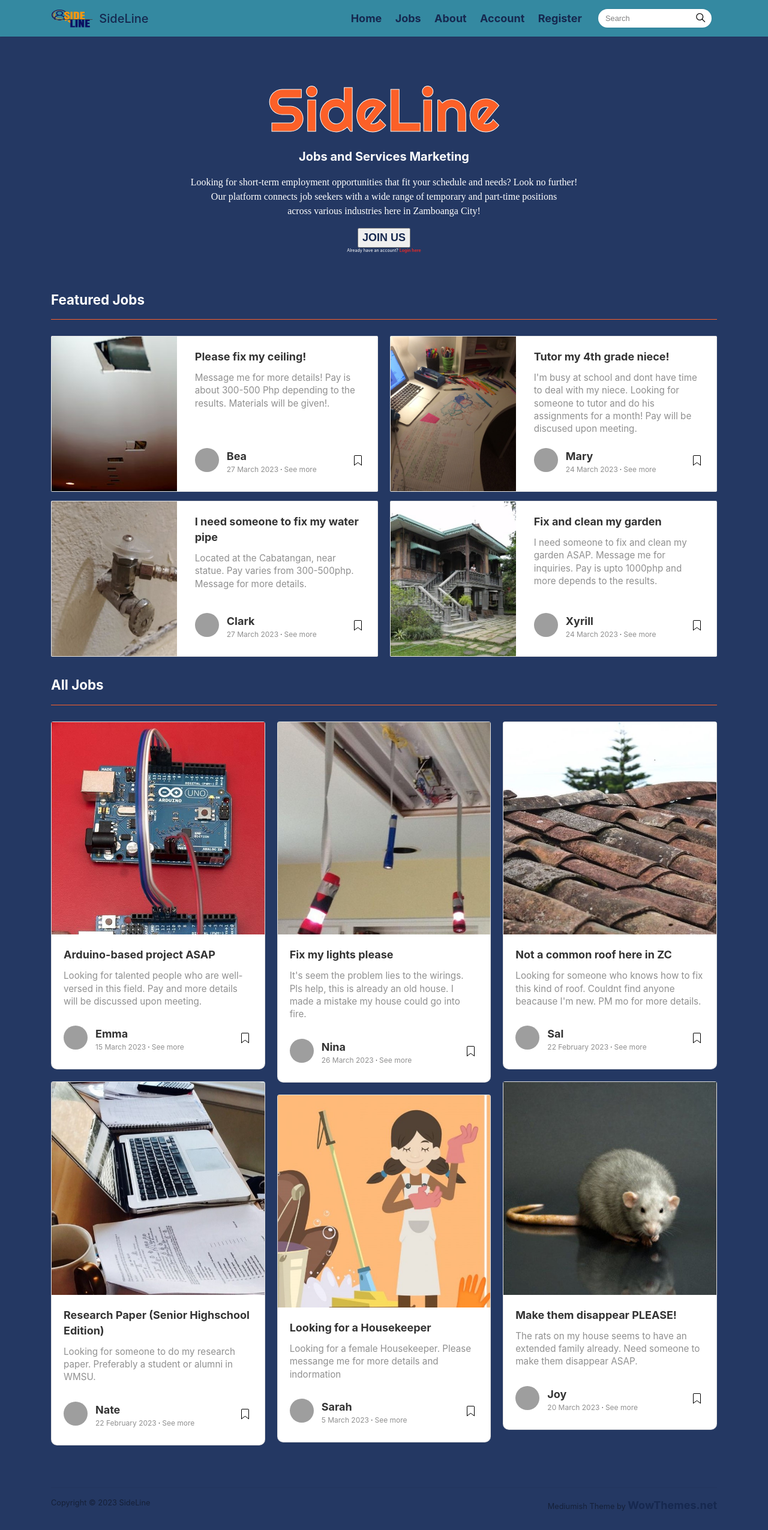
After one commit to ErnestClarkB/sideline, a PHP site: page /sideline_php/index.php in a window 1280 px wide. The commit adds this page. Shown: the whole page at 60% size. Run offline with PHP 8.4, Linux system fonts and the light colour scheme; some libraries are stand-ins or nearby versions; grey boxes are pictures that could not be loaded.

Commit message:
changes-font

```diff
--- a/assets/css/mediumish.css
+++ b/assets/css/mediumish.css
@@ -608,7 +608,21 @@ ul.tags li a:hover {
 
 }
 
+.submit_btn{
+	color: #f8f4f4;
+	text-align: center;
+	width: fit-content;
+}
 
+.footer_1{
+	width: 100%;
+	color: #00ab6b;
+}
+
+.span-foot{
+	color: #ffffff;
+	font-family:sans-serif ;
+}
 
 /* JOBS HTML */
 
--- /dev/null
+++ b/sideline_php/index.php
@@ -0,0 +1,416 @@
+<?php
+
+?>
+
+<!DOCTYPE html>
+<html lang="en">
+<head>
+<meta charset="utf-8">
+<meta name="viewport" content="width=device-width, initial-scale=1, shrink-to-fit=no">
+<meta name="description" content="">
+<meta name="author" content="">
+<link rel="icon" href="assets\img\logo.ico">
+<title>SideLine</title>
+<!-- Bootstrap core CSS -->
+<link href="assets/css/bootstrap.min.css" rel="stylesheet">
+<!-- Fonts -->
+<link href="https://maxcdn.bootstrapcdn.com/font-awesome/4.7.0/css/font-awesome.min.css" rel="stylesheet">
+<link href="https://fonts.googleapis.com/css?family=Righteous" rel="stylesheet">
+<!-- Custom styles for this template -->
+<link href="assets/css/mediumish.css" rel="stylesheet">
+</head>
+<body>
+
+<!-- Begin Nav
+================================================== -->
+<nav class="navbar navbar-toggleable-md navbar-dark bg-dark fixed-top mediumnavigation">
+<button class="navbar-toggler navbar-toggler-right" type="button" data-toggle="collapse" data-target="#navbarsExampleDefault" aria-controls="navbarsExampleDefault" aria-expanded="false" aria-label="Toggle navigation">
+<span class="navbar-toggler-icon"></span>
+</button>
+<div class="container">
+	<!-- Begin Logo -->
+	<a class="navbar-brand" href="index.html">
+	<img src="./assets/img/logo.png" alt="logo" style="height: 100px; width: 70px;"class="d-inline-block align-top" alt="">
+    SideLine
+	</a>
+	<!-- End Logo -->
+	<div class="collapse navbar-collapse" id="navbarsExampleDefault">
+		<!-- Begin Menu -->
+		<ul class="navbar-nav ml-auto">
+			<li class="nav-item active">
+			<a class="nav-link" href="index.html">Home<span class="sr-only">(current)</span></a>
+			</li>
+
+			<li class="nav-item">
+			<a class="nav-link" href="jobs.html">Jobs</a>
+			</li>
+
+			<li class="nav-item">
+				<a class="nav-link" href="about.html">About</a>
+			</li>
+
+			<li class="nav-item">
+			<a class="nav-link" href="account.html">Account</a>
+			</li>
+
+			<li class="nav-item">
+				<a class="nav-link" href="register.html">Register</a>
+				</li>
+		</ul>
+		<!-- End Menu -->
+		<!-- Begin Search -->
+		<form class="form-inline my-2 my-lg-0">
+			<input class="form-control mr-sm-2" type="text" placeholder="Search">
+			<span class="search-icon"><svg class="svgIcon-use" width="25" height="25" viewbox="0 0 25 25"><path d="M20.067 18.933l-4.157-4.157a6 6 0 1 0-.884.884l4.157 4.157a.624.624 0 1 0 .884-.884zM6.5 11c0-2.62 2.13-4.75 4.75-4.75S16 8.38 16 11s-2.13 4.75-4.75 4.75S6.5 13.62 6.5 11z"></path></svg></span>
+		</form>
+		<!-- End Search -->
+	</div>
+</div>
+</nav>
+<!-- End Nav
+================================================== -->
+
+
+
+<!-- Begin Site Title
+================================================== -->
+<div class="container">
+	<div class="mainheading">
+		<h1 class="sitetitle">SideLine</h1>
+		<p class="lead">
+			 Jobs and Services Marketing
+		</p>
+		<p class="shortdescription">
+			Looking for short-term employment opportunities that fit your schedule and needs? Look no further!
+			<br> Our platform connects job seekers with a wide range of temporary and part-time positions
+			<br> across various industries here in Zamboanga City!
+		</p>
+		<button class="cn"><a href="./register.html">JOIN US</a></button>
+		<p class="shortdescription-add">
+		Already have an account? <a href="login.html">Login here</a>
+
+	</div>
+<!-- End Site Title
+================================================== -->
+
+	<!-- Begin Featured
+	================================================== -->
+	<section class="featured-posts">
+	<div class="section-title">
+		<h2><span>Featured Jobs</span></h2>
+	</div>
+	<div class="card-columns listfeaturedtag">
+
+		<!-- begin post -->
+		<div class="card">
+			<div class="row">
+				<div class="col-md-5 wrapthumbnail">
+					<a href="post.html">
+						<div class="thumbnail" style="background-image:url(./assets/img/demopic/holeintheceiling.jpg);">
+						</div>
+					</a>
+				</div>
+				<div class="col-md-7">
+					<div class="card-block">
+						<h2 class="card-title"><a href="post.html">Please fix my ceiling!</a></h2>
+						<h4 class="card-text">Message me for more details! Pay is about 300-500 Php depending to the results. Materials will be given!.</h4>
+						<div class="metafooter">
+							<div class="wrapfooter">
+								<span class="meta-footer-thumb">
+								<a href="author.html"><img class="author-thumb" src="https://www.gravatar.com/avatar/e56154546cf4be74e393c62d1ae9f9d4?s=250&amp;d=mm&amp;r=x" alt="Sal"></a>
+								</span>
+								<span class="author-meta">
+								<span class="post-name"><a href="author.html">Bea</a></span><br/>
+								<span class="post-date">27 March 2023</span><span class="dot"></span><span class="post-read">See more</span>
+								</span>
+								<span class="post-read-more"><a href="post.html" title="Read Story"><svg class="svgIcon-use" width="25" height="25" viewbox="0 0 25 25"><path d="M19 6c0-1.1-.9-2-2-2H8c-1.1 0-2 .9-2 2v14.66h.012c.01.103.045.204.12.285a.5.5 0 0 0 .706.03L12.5 16.85l5.662 4.126a.508.508 0 0 0 .708-.03.5.5 0 0 0 .118-.285H19V6zm-6.838 9.97L7 19.636V6c0-.55.45-1 1-1h9c.55 0 1 .45 1 1v13.637l-5.162-3.668a.49.49 0 0 0-.676 0z" fill-rule="evenodd"></path></svg></a></span>
+							</div>
+						</div>
+					</div>
+				</div>
+			</div>
+		</div>
+		<!-- end post -->
+
+		<!-- begin post -->
+		<div class="card">
+			<div class="row">
+				<div class="col-md-5 wrapthumbnail">
+					<a href="post.html">
+						<div class="thumbnail" style="background-image:url(./assets/img/demopic/fixplumb.jpg);">
+						</div>
+					</a>
+				</div>
+				<div class="col-md-7">
+					<div class="card-block">
+						<h2 class="card-title"><a href="post.html">I need someone to fix my water pipe</a></h2>
+						<h4 class="card-text">Located at the Cabatangan, near statue. Pay varies from 300-500php. Message for more details.</h4>
+						<div class="metafooter">
+							<div class="wrapfooter">
+								<span class="meta-footer-thumb">
+								<a href="author.html"><img class="author-thumb" src="https://www.gravatar.com/avatar/e56154546cf4be74e393c62d1ae9f9d4?s=250&amp;d=mm&amp;r=x" alt="Sal"></a>
+								</span>
+								<span class="author-meta">
+								<span class="post-name"><a href="author.html">Clark</a></span><br/>
+								<span class="post-date">27 March 2023</span><span class="dot"></span><span class="post-read">See more</span>
+								</span>
+								<span class="post-read-more"><a href="post.html" title="Read Story"><svg class="svgIcon-use" width="25" height="25" viewbox="0 0 25 25"><path d="M19 6c0-1.1-.9-2-2-2H8c-1.1 0-2 .9-2 2v14.66h.012c.01.103.045.204.12.285a.5.5 0 0 0 .706.03L12.5 16.85l5.662 4.126a.508.508 0 0 0 .708-.03.5.5 0 0 0 .118-.285H19V6zm-6.838 9.97L7 19.636V6c0-.55.45-1 1-1h9c.55 0 1 .45 1 1v13.637l-5.162-3.668a.49.49 0 0 0-.676 0z" fill-rule="evenodd"></path></svg></a></span>
+							</div>
+						</div>
+					</div>
+				</div>
+			</div>
+		</div>
+		<!--end post -->
+
+		<!-- begin post -->
+		<div class="card">
+			<div class="row">
+				<div class="col-md-5 wrapthumbnail">
+					<a href="post.html">
+						<div class="thumbnail" style="background-image:url(./assets/img/demopic/tutormyneice.jpg);">
+						</div>
+					</a>
+				</div>
+				<div class="col-md-7">
+					<div class="card-block">
+						<h2 class="card-title"><a href="post.html">Tutor my 4th grade niece!</a></h2>
+						<h4 class="card-text">I'm busy at school and dont have time to deal with my niece. Looking for someone to tutor and do his assignments for a month! Pay will be discused upon meeting.</h4>
+						<div class="metafooter">
+							<div class="wrapfooter">
+								<span class="meta-footer-thumb">
+								<a href="author.html"><img class="author-thumb" src="https://www.gravatar.com/avatar/e56154546cf4be74e393c62d1ae9f9d4?s=250&amp;d=mm&amp;r=x" alt="Sal"></a>
+								</span>
+								<span class="author-meta">
+								<span class="post-name"><a href="author.html">Mary</a></span><br/>
+								<span class="post-date">24 March 2023</span><span class="dot"></span><span class="post-read">See more</span>
+								</span>
+								<span class="post-read-more"><a href="post.html" title="Read Story"><svg class="svgIcon-use" width="25" height="25" viewbox="0 0 25 25"><path d="M19 6c0-1.1-.9-2-2-2H8c-1.1 0-2 .9-2 2v14.66h.012c.01.103.045.204.12.285a.5.5 0 0 0 .706.03L12.5 16.85l5.662 4.126a.508.508 0 0 0 .708-.03.5.5 0 0 0 .118-.285H19V6zm-6.838 9.97L7 19.636V6c0-.55.45-1 1-1h9c.55 0 1 .45 1 1v13.637l-5.162-3.668a.49.49 0 0 0-.676 0z" fill-rule="evenodd"></path></svg></a></span>
+							</div>
+						</div>
+					</div>
+				</div>
+			</div>
+		</div>
+		<!-- end post -->
+
+		<!-- begin post -->
+		<div class="card">
+			<div class="row">
+				<div class="col-md-5 wrapthumbnail">
+					<a href="post.html">
+						<div class="thumbnail" style="background-image:url(./assets/img/demopic/cleanthegarden.jpg);">
+						</div>
+					</a>
+				</div>
+				<div class="col-md-7">
+					<div class="card-block">
+						<h2 class="card-title"><a href="post.html">Fix and clean my garden</a></h2>
+						<h4 class="card-text">I need someone to fix and clean my garden ASAP. Message me for inquiries. Pay is upto 1000php and more depends to the results.</h4>
+						<div class="metafooter">
+							<div class="wrapfooter">
+								<span class="meta-footer-thumb">
+								<a href="author.html"><img class="author-thumb" src="https://www.gravatar.com/avatar/e56154546cf4be74e393c62d1ae9f9d4?s=250&amp;d=mm&amp;r=x" alt="Sal"></a>
+								</span>
+								<span class="author-meta">
+								<span class="post-name"><a href="author.html">Xyrill</a></span><br/>
+								<span class="post-date">24 March 2023</span><span class="dot"></span><span class="post-read">See more</span>
+								</span>
+								<span class="post-read-more"><a href="post.html" title="Read Story"><svg class="svgIcon-use" width="25" height="25" viewbox="0 0 25 25"><path d="M19 6c0-1.1-.9-2-2-2H8c-1.1 0-2 .9-2 2v14.66h.012c.01.103.045.204.12.285a.5.5 0 0 0 .706.03L12.5 16.85l5.662 4.126a.508.508 0 0 0 .708-.03.5.5 0 0 0 .118-.285H19V6zm-6.838 9.97L7 19.636V6c0-.55.45-1 1-1h9c.55 0 1 .45 1 1v13.637l-5.162-3.668a.49.49 0 0 0-.676 0z" fill-rule="evenodd"></path></svg></a></span>
+							</div>
+						</div>
+					</div>
+				</div>
+			</div>
+		</div>
+		<!-- end post -->
+
+	</div>
+	</section>
+	<!-- End Featured
+	================================================== -->
+
+	<!-- Begin List Posts
+	================================================== -->
+	<section class="recent-posts">
+	<div class="section-title">
+		<h2><span>All Jobs</span></h2>
+	</div>
+	<div class="card-columns listrecent">
+
+		<!-- begin post -->
+		<div class="card">
+			<a href="post.html">
+				<img class="img-fluid" src="./assets/img/demopic/domyarduinoproj.jpg" alt="">
+			</a>
+			<div class="card-block">
+				<h2 class="card-title"><a href="post.html">Arduino-based project ASAP</a></h2>
+				<h4 class="card-text">Looking for talented people who are well-versed in this field. Pay and more details will be discussed upon meeting.</h4>
+				<div class="metafooter">
+					<div class="wrapfooter">
+						<span class="meta-footer-thumb">
+						<a href="author.html"><img class="author-thumb" src="https://www.gravatar.com/avatar/e56154546cf4be74e393c62d1ae9f9d4?s=250&amp;d=mm&amp;r=x" alt="Sal"></a>
+						</span>
+						<span class="author-meta">
+						<span class="post-name"><a href="author.html">Emma</a></span><br/>
+						<span class="post-date">15 March 2023</span><span class="dot"></span><span class="post-read">See more</span>
+						</span>
+						<span class="post-read-more"><a href="post.html" title="Read Story"><svg class="svgIcon-use" width="25" height="25" viewbox="0 0 25 25"><path d="M19 6c0-1.1-.9-2-2-2H8c-1.1 0-2 .9-2 2v14.66h.012c.01.103.045.204.12.285a.5.5 0 0 0 .706.03L12.5 16.85l5.662 4.126a.508.508 0 0 0 .708-.03.5.5 0 0 0 .118-.285H19V6zm-6.838 9.97L7 19.636V6c0-.55.45-1 1-1h9c.55 0 1 .45 1 1v13.637l-5.162-3.668a.49.49 0 0 0-.676 0z" fill-rule="evenodd"></path></svg></a></span>
+					</div>
+				</div>
+			</div>
+		</div>
+		<!-- end post -->
+
+		<!-- begin post -->
+		<div class="card">
+			<a href="post.html">
+				<img class="img-fluid" src="./assets/img/demopic/domyresearch.jpg" alt="">
+			</a>
+			<div class="card-block">
+				<h2 class="card-title"><a href="post.html">Research Paper (Senior Highschool Edition)</a></h2>
+				<h4 class="card-text">Looking for someone to do my research paper. Preferably a student or alumni in WMSU.</h4>
+				<div class="metafooter">
+					<div class="wrapfooter">
+						<span class="meta-footer-thumb">
+						<a href="author.html"><img class="author-thumb" src="https://www.gravatar.com/avatar/e56154546cf4be74e393c62d1ae9f9d4?s=250&amp;d=mm&amp;r=x" alt="Sal"></a>
+						</span>
+						<span class="author-meta">
+						<span class="post-name"><a href="author.html">Nate</a></span><br/>
+						<span class="post-date">22 February 2023</span><span class="dot"></span><span class="post-read">See more</span>
+						</span>
+						<span class="post-read-more"><a href="post.html" title="Read Story"><svg class="svgIcon-use" width="25" height="25" viewbox="0 0 25 25"><path d="M19 6c0-1.1-.9-2-2-2H8c-1.1 0-2 .9-2 2v14.66h.012c.01.103.045.204.12.285a.5.5 0 0 0 .706.03L12.5 16.85l5.662 4.126a.508.508 0 0 0 .708-.03.5.5 0 0 0 .118-.285H19V6zm-6.838 9.97L7 19.636V6c0-.55.45-1 1-1h9c.55 0 1 .45 1 1v13.637l-5.162-3.668a.49.49 0 0 0-.676 0z" fill-rule="evenodd"></path></svg></a></span>
+					</div>
+				</div>
+			</div>
+		</div>
+		<!-- end post -->
+
+		<!-- begin post -->
+		<div class="card">
+			<a href="post.html">
+				<img class="img-fluid" src="./assets/img/demopic/fixmylights.jpg" alt="">
+			</a>
+			<div class="card-block">
+				<h2 class="card-title"><a href="post.html">Fix my lights please</a></h2>
+				<h4 class="card-text">It's seem the problem lies to the wirings. Pls help, this is already an old house. I made a mistake my house could go into fire.</h4>
+				<div class="metafooter">
+					<div class="wrapfooter">
+						<span class="meta-footer-thumb">
+						<a href="author.html"><img class="author-thumb" src="https://www.gravatar.com/avatar/e56154546cf4be74e393c62d1ae9f9d4?s=250&amp;d=mm&amp;r=x" alt="Sal"></a>
+						</span>
+						<span class="author-meta">
+						<span class="post-name"><a href="author.html">Nina</a></span><br/>
+						<span class="post-date">26 March 2023</span><span class="dot"></span><span class="post-read">See more</span>
+						</span>
+						<span class="post-read-more"><a href="post.html" title="Read Story"><svg class="svgIcon-use" width="25" height="25" viewbox="0 0 25 25"><path d="M19 6c0-1.1-.9-2-2-2H8c-1.1 0-2 .9-2 2v14.66h.012c.01.103.045.204.12.285a.5.5 0 0 0 .706.03L12.5 16.85l5.662 4.126a.508.508 0 0 0 .708-.03.5.5 0 0 0 .118-.285H19V6zm-6.838 9.97L7 19.636V6c0-.55.45-1 1-1h9c.55 0 1 .45 1 1v13.637l-5.162-3.668a.49.49 0 0 0-.676 0z" fill-rule="evenodd"></path></svg></a></span>
+					</div>
+				</div>
+			</div>
+		</div>
+		<!-- end post -->
+
+		<!-- begin post -->
+		<div class="card">
+			<a href="post.html">
+				<img class="img-fluid" src="./assets/img/demopic/femhousekeeper.jpg" alt="">
+			</a>
+			<div class="card-block">
+				<h2 class="card-title"><a href="post.html">Looking for a Housekeeper</a></h2>
+				<h4 class="card-text">Looking for a female Housekeeper. Please messange me for more details and indormation</h4>
+				<div class="metafooter">
+					<div class="wrapfooter">
+						<span class="meta-footer-thumb">
+						<a href="author.html"><img class="author-thumb" src="https://www.gravatar.com/avatar/e56154546cf4be74e393c62d1ae9f9d4?s=250&amp;d=mm&amp;r=x" alt="Sal"></a>
+						</span>
+						<span class="author-meta">
+						<span class="post-name"><a href="author.html">Sarah</a></span><br/>
+						<span class="post-date">5 March 2023</span><span class="dot"></span><span class="post-read">See more</span>
+						</span>
+						<span class="post-read-more"><a href="post.html" title="Read Story"><svg class="svgIcon-use" width="25" height="25" viewbox="0 0 25 25"><path d="M19 6c0-1.1-.9-2-2-2H8c-1.1 0-2 .9-2 2v14.66h.012c.01.103.045.204.12.285a.5.5 0 0 0 .706.03L12.5 16.85l5.662 4.126a.508.508 0 0 0 .708-.03.5.5 0 0 0 .118-.285H19V6zm-6.838 9.97L7 19.636V6c0-.55.45-1 1-1h9c.55 0 1 .45 1 1v13.637l-5.162-3.668a.49.49 0 0 0-.676 0z" fill-rule="evenodd"></path></svg></a></span>
+					</div>
+				</div>
+			</div>
+		</div>
+		<!-- end post -->
+
+		<!-- begin post -->
+		<div class="card">
+			<a href="post.html">
+				<img class="img-fluid" src="./assets/img/demopic/fixmyroof.jpg" alt="">
+			</a>
+			<div class="card-block">
+				<h2 class="card-title"><a href="post.html">Not a common roof here in ZC</a></h2>
+				<h4 class="card-text">Looking for someone who knows how to fix this kind of roof. Couldnt find anyone beacause I'm new. PM mo for more details.</h4>
+				<div class="metafooter">
+					<div class="wrapfooter">
+						<span class="meta-footer-thumb">
+						<a href="author.html"><img class="author-thumb" src="https://www.gravatar.com/avatar/e56154546cf4be74e393c62d1ae9f9d4?s=250&amp;d=mm&amp;r=x" alt="Sal"></a>
+						</span>
+						<span class="author-meta">
+						<span class="post-name"><a href="author.html">Sal</a></span><br/>
+						<span class="post-date">22 February 2023</span><span class="dot"></span><span class="post-read">See more</span>
+						</span>
+						<span class="post-read-more"><a href="post.html" title="Read Story"><svg class="svgIcon-use" width="25" height="25" viewbox="0 0 25 25"><path d="M19 6c0-1.1-.9-2-2-2H8c-1.1 0-2 .9-2 2v14.66h.012c.01.103.045.204.12.285a.5.5 0 0 0 .706.03L12.5 16.85l5.662 4.126a.508.508 0 0 0 .708-.03.5.5 0 0 0 .118-.285H19V6zm-6.838 9.97L7 19.636V6c0-.55.45-1 1-1h9c.55 0 1 .45 1 1v13.637l-5.162-3.668a.49.49 0 0 0-.676 0z" fill-rule="evenodd"></path></svg></a></span>
+					</div>
+				</div>
+			</div>
+		</div>
+		<!-- end post -->
+
+		<!-- begin post -->
+		<div class="card">
+			<a href="post.html">
+				<img class="img-fluid" src="./assets/img/demopic/ratprob.jpg" alt="">
+			</a>
+			<div class="card-block">
+				<h2 class="card-title"><a href="post.html">Make them disappear PLEASE!</a></h2>
+				<h4 class="card-text">The rats on my house seems to have an extended family already. Need someone to make them disappear ASAP.</h4>
+				<div class="metafooter">
+					<div class="wrapfooter">
+						<span class="meta-footer-thumb">
+						<a href="author.html"><img class="author-thumb" src="https://www.gravatar.com/avatar/e56154546cf4be74e393c62d1ae9f9d4?s=250&amp;d=mm&amp;r=x" alt="Sal"></a>
+						</span>
+						<span class="author-meta">
+						<span class="post-name"><a href="author.html">Joy</a></span><br/>
+						<span class="post-date">20 March 2023</span><span class="dot"></span><span class="post-read">See more</span>
+						</span>
+						<span class="post-read-more"><a href="post.html" title="Read Story"><svg class="svgIcon-use" width="25" height="25" viewbox="0 0 25 25"><path d="M19 6c0-1.1-.9-2-2-2H8c-1.1 0-2 .9-2 2v14.66h.012c.01.103.045.204.12.285a.5.5 0 0 0 .706.03L12.5 16.85l5.662 4.126a.508.508 0 0 0 .708-.03.5.5 0 0 0 .118-.285H19V6zm-6.838 9.97L7 19.636V6c0-.55.45-1 1-1h9c.55 0 1 .45 1 1v13.637l-5.162-3.668a.49.49 0 0 0-.676 0z" fill-rule="evenodd"></path></svg></a></span>
+					</div>
+				</div>
+			</div>
+		</div>
+		<!-- end post -->
+
+	</div>
+	</section>
+	<!-- End List Posts
+	================================================== -->
+
+	<!-- Begin Footer
+	================================================== -->
+	<div class="footer">
+		<p class="pull-left">
+			 Copyright &copy; 2023 SideLine
+		</p>
+		<p class="pull-right">
+			 Mediumish Theme by <a target="_blank" href="https://www.wowthemes.net">WowThemes.net</a>
+		</p>
+		<div class="clearfix">
+		</div>
+	</div>
+	<!-- End Footer
+	================================================== -->
+
+</div>
+<!-- /.container -->
+
+<!-- Bootstrap core JavaScript
+    ================================================== -->
+<!-- Placed at the end of the document so the pages load faster -->
+<script src="assets/js/jquery.min.js"></script>
+<script src="https://cdnjs.cloudflare.com/ajax/libs/tether/1.4.0/js/tether.min.js" integrity="sha384-DztdAPBWPRXSA/3eYEEUWrWCy7G5KFbe8fFjk5JAIxUYHKkDx6Qin1DkWx51bBrb" crossorigin="anonymous"></script>
+<script src="assets/js/bootstrap.min.js"></script>
+<script src="assets/js/ie10-viewport-bug-workaround.js"></script>
+</body>
+</html>
```
Also changed, not shown: post.html (+7 -7 lines), sideline_php/connection.php (added), sideline_php/login.php (added), sideline_php/logout.php (added), sideline_php/sign_up.php (added).
